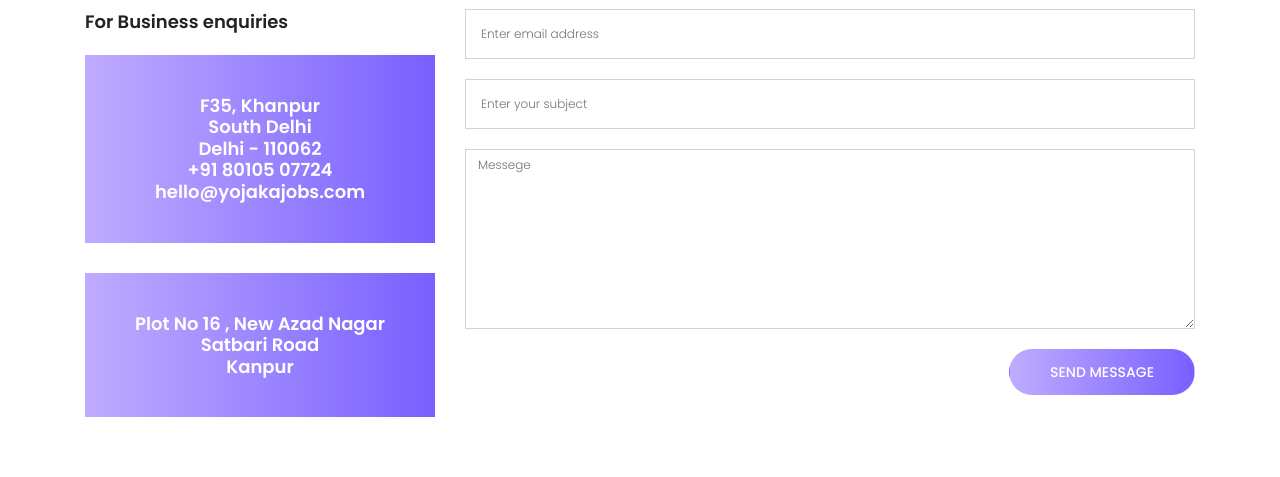
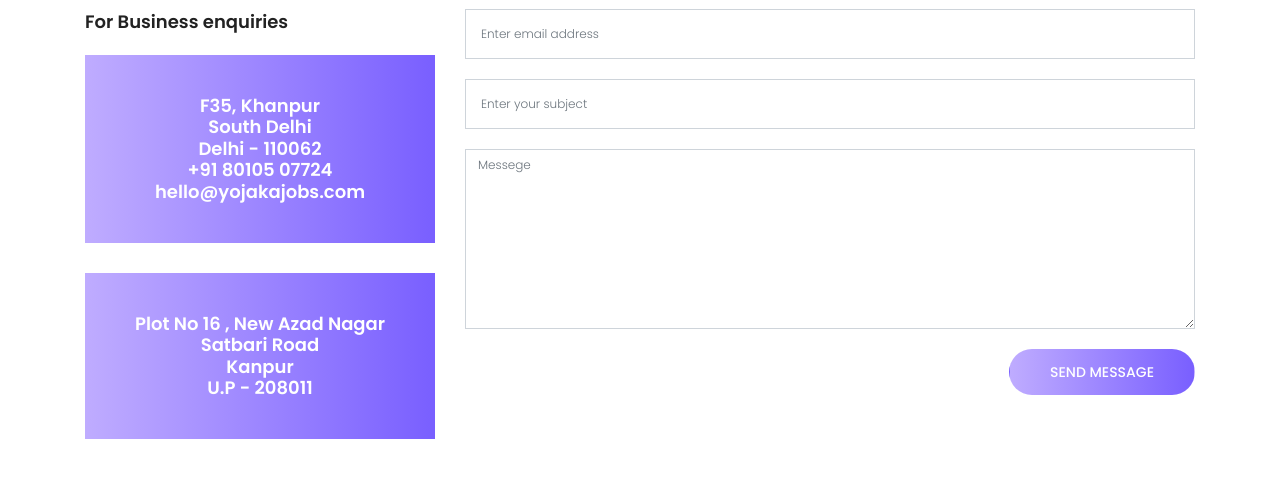
Before and after one commit to yojaka/yojaka.github.io, a plain HTML site: page contact.html in a window 1280 px wide. Shown: the part 577-1054 px from the top of the page. Drawn offline with nearby package versions, Linux system fonts and the light colour scheme; some packages are replaced by stand-ins of ours; a script that the page names is missing.

Commit message:
initial Setup

```diff
--- a/contact.html
+++ b/contact.html
@@ -91,7 +91,9 @@
 <h5 class="contact-btns">
 Plot No 16 , New Azad Nagar<br>
 Satbari Road<br>
-Kanpur</h5>
+Kanpur<br>
+U.P - 208011
+</h5>
 						</div>
 						<div class="col-lg-8">
 							<form class="form-area " id="myForm" action="https://formspree.io/yojakarecruitment@gmail.com" method="POST" class="contact-form text-right">
```
